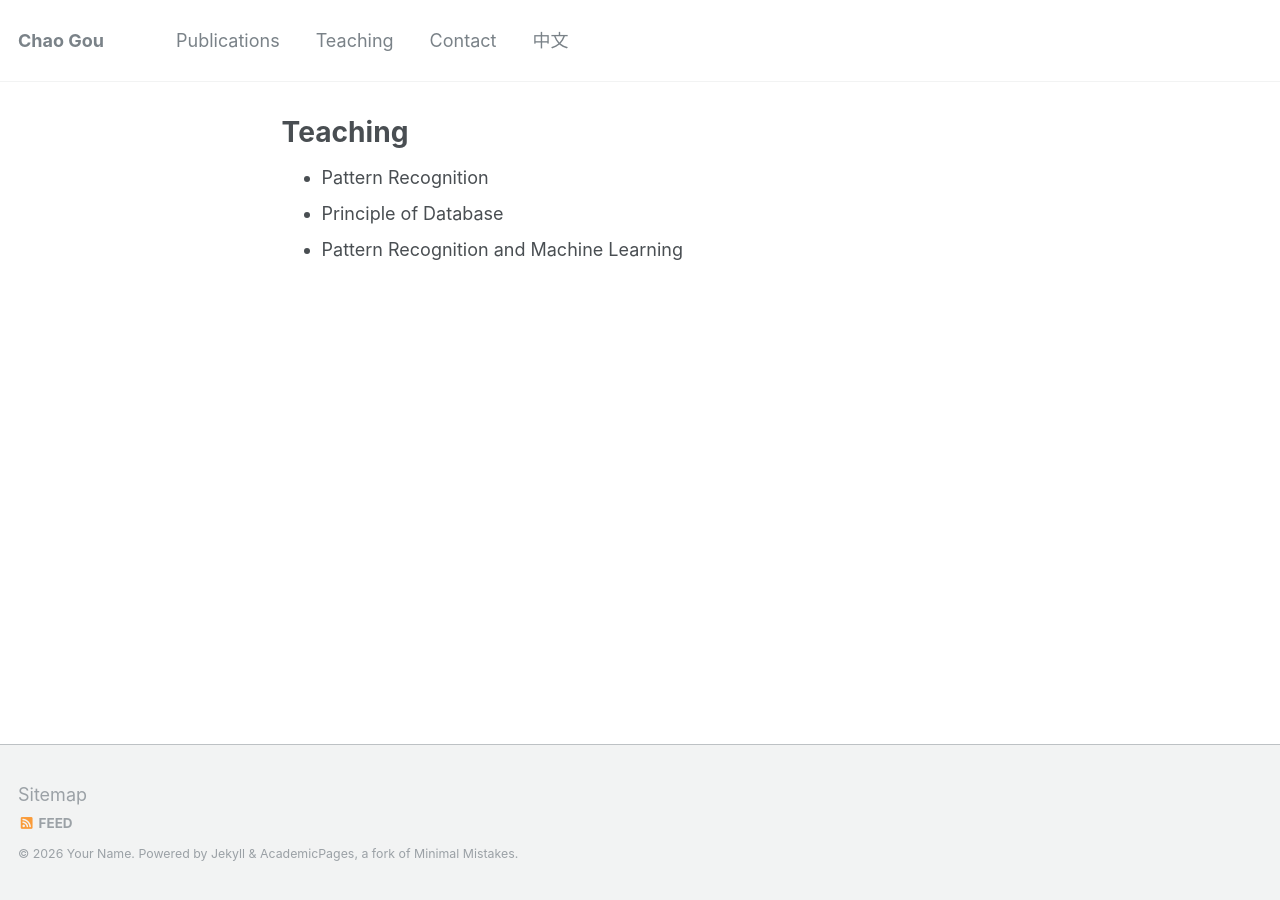
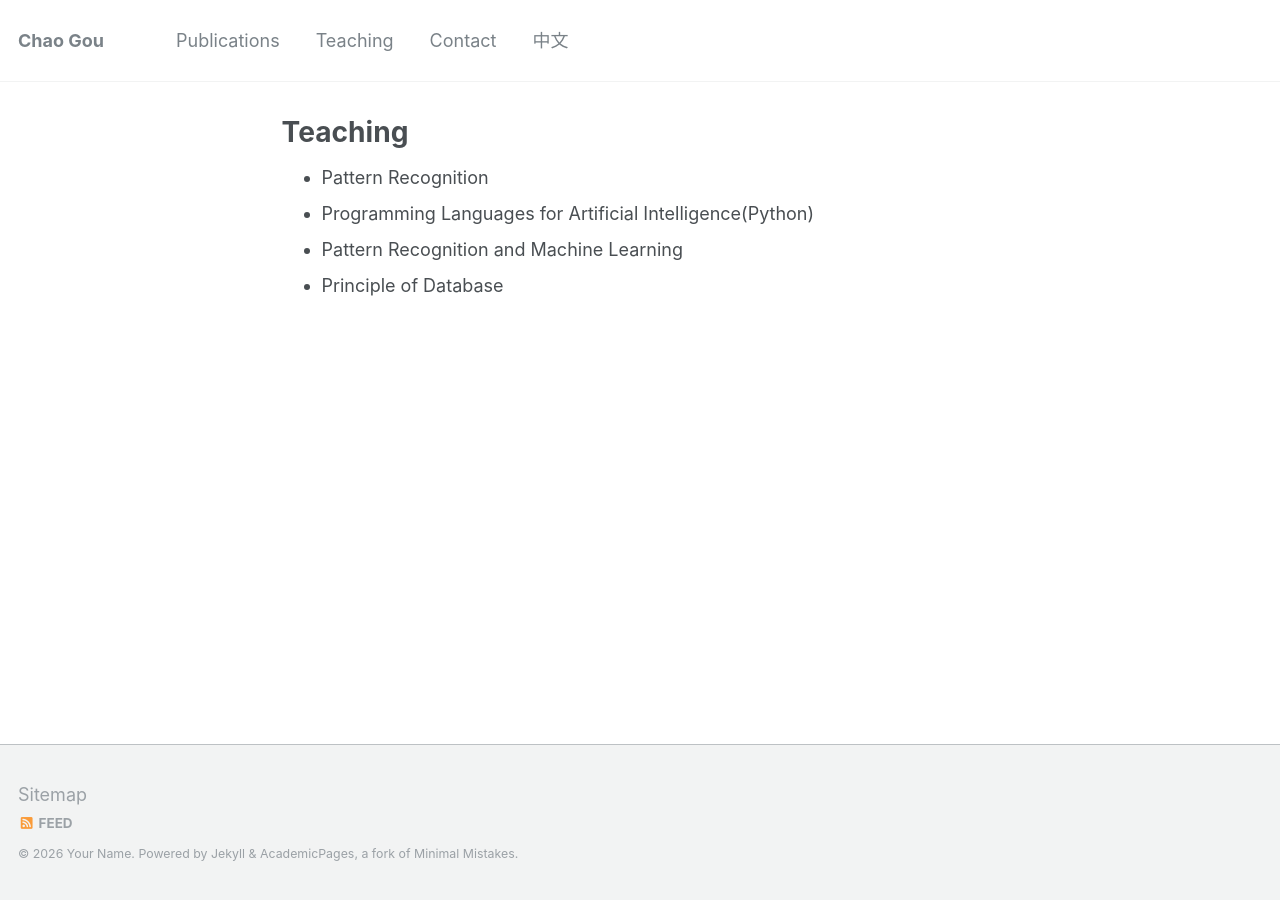
Before and after one commit to chaogou/chaogou.github.io, a Jekyll site: the page built from _pages/teaching.md, in a window 1280 px wide. Built offline with Jekyll 4.4.1, drawn with Linux system fonts in a browser that asks for light colours; comment, search, counter and statistics services are not loaded.

Commit message:
update202605

```diff
--- a/_pages/teaching.md
+++ b/_pages/teaching.md
@@ -7,5 +7,6 @@ author_profile: false
 ---
 
 * Pattern Recognition
+* Programming Languages for Artificial Intelligence(Python)
+* Pattern Recognition and Machine Learning
 * Principle of Database
-* Pattern Recognition and Machine Learning
```
Also changed, not shown: _pages/about.md (+1 -0 lines), _pages/non-menu-page.md (+6 -5 lines).
